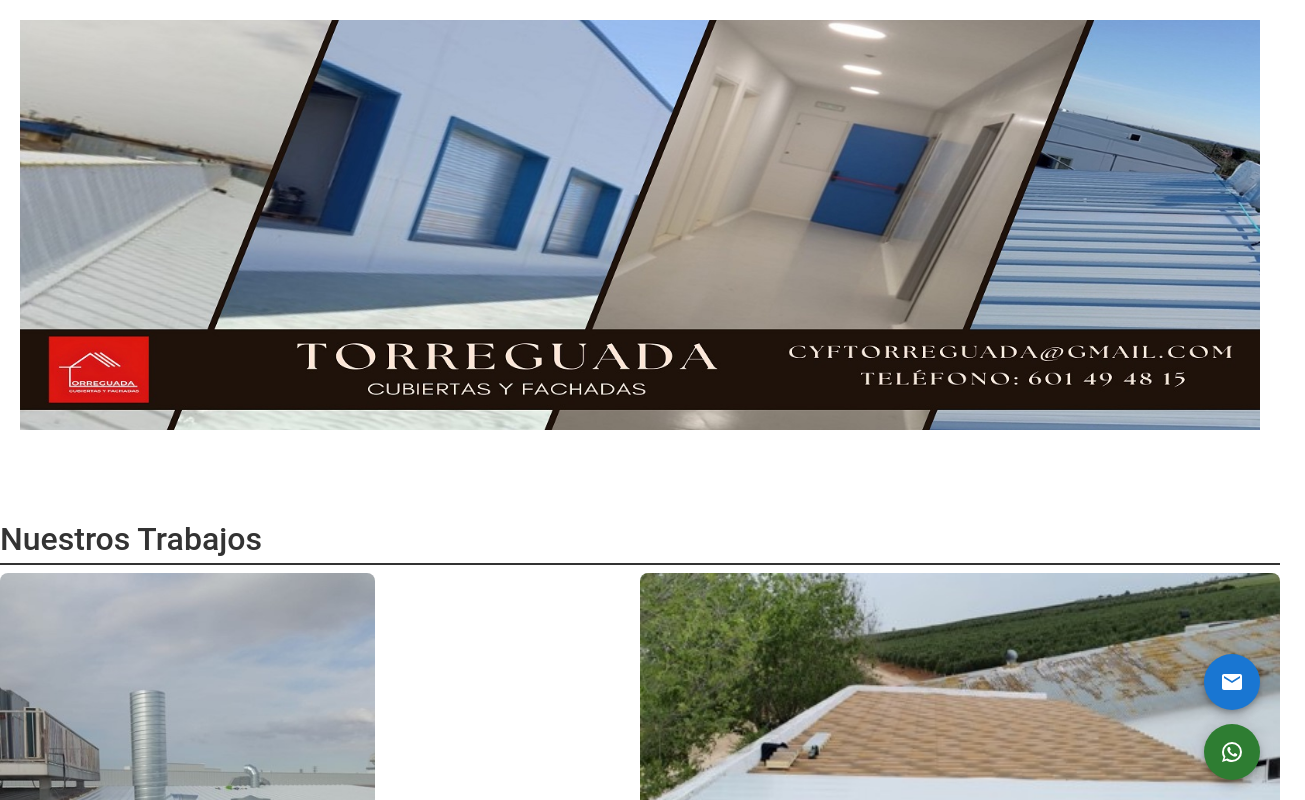
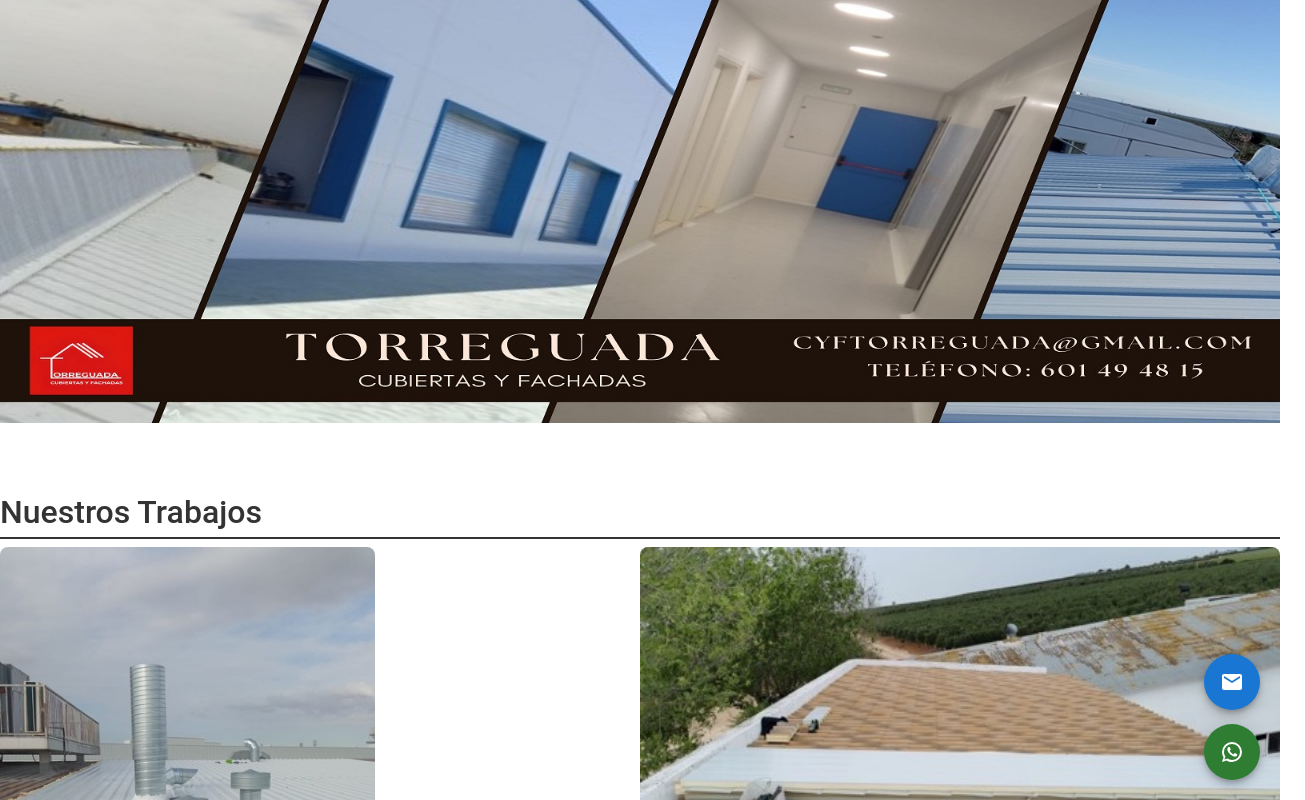
Before and after one commit to rararo13/torreguadapp, a React (Create React App) app: page / in a window 1280 px wide. Shown: the top 800 px of the page, 1305 px wide, since content can reach past the window. Built offline with nearby package versions, Linux system fonts and the light colour scheme.

Commit message:
arreglo cabecera y carrousell

```diff
--- a/package.json
+++ b/package.json
@@ -13,6 +13,7 @@
     "@testing-library/react": "^13.4.0",
     "@testing-library/user-event": "^13.5.0",
     "axios": "^1.5.1",
+    "dist": "^0.1.2",
     "emailjs-com": "^3.2.0",
     "googleapis": "^126.0.1",
     "mdb-react-ui-kit": "^6.3.0",
--- a/src/App.js
+++ b/src/App.js
@@ -31,7 +31,7 @@
 
 
   return (
-    <>
+    <div>
       <Cabecera />
       <div style={{marginTop: '70px' }}></div>
       <Carousel />
@@ -56,7 +56,7 @@
       <EmailButton />
       <div style={{marginTop: '70px' }}></div>
       <Footer/>
-    </>
+    </div>
   );
 }
 
--- a/src/Cabecera.jsx
+++ b/src/Cabecera.jsx
@@ -3,11 +3,11 @@
 
 const Cabecera = () => {
   return (
-    <div style={{ textAlign: 'center', padding: '20px', width: '100%' }}>
+    <div style={{ textAlign: 'center', width: '100%' }}>
       <img
         src={cabeceraImage}
         alt="Cabecera"
-        style={{ width: '100%', height: 'auto' }}
+        style={{ width: '100%', height: 'auto', maxWidth: '100%' }}
       />
     </div>
   );
--- a/src/Carousel.js
+++ b/src/Carousel.js
@@ -33,6 +33,7 @@
     dots: true,
     infinite: true,
     speed: 500,
+    arrows: false,
     slidesToShow: 2,
     slidesToScroll: 2
   };
```
Also changed, not shown: 1 other file (tests, documents, lock files or other folders).
